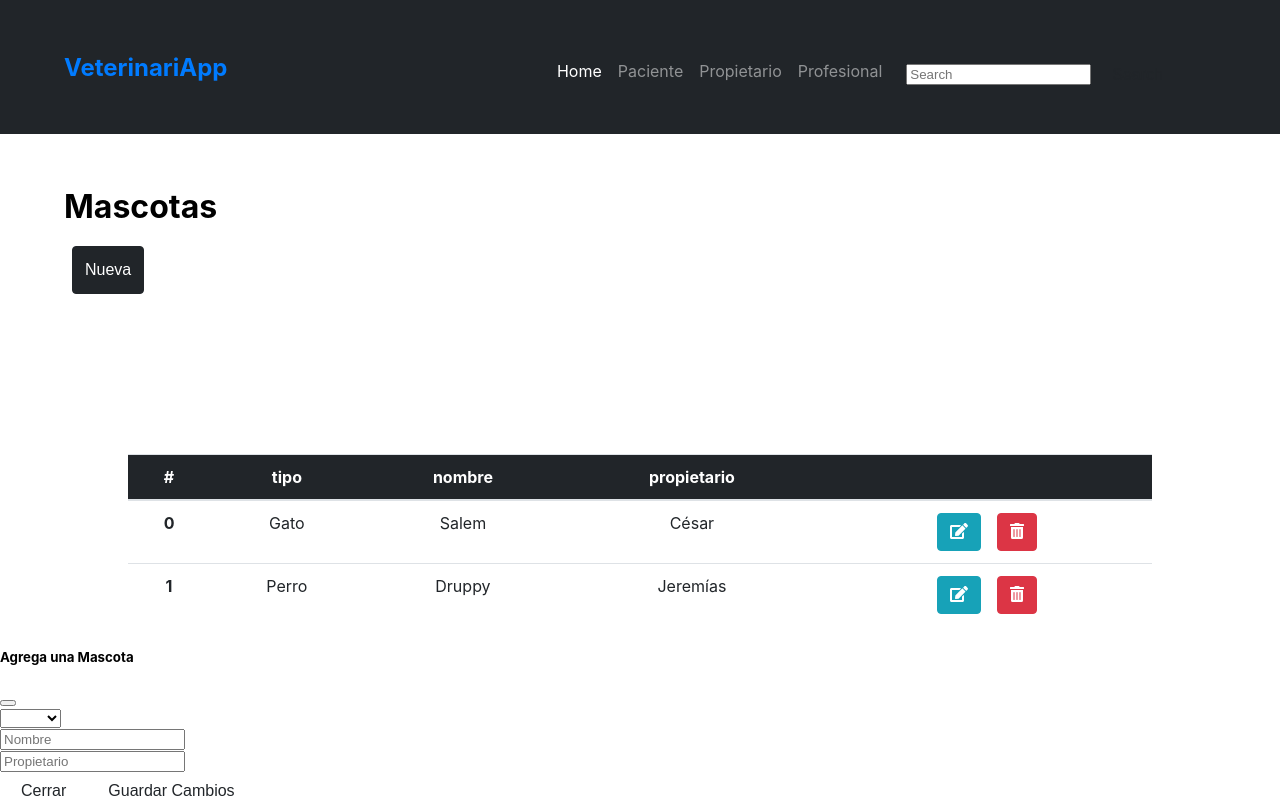
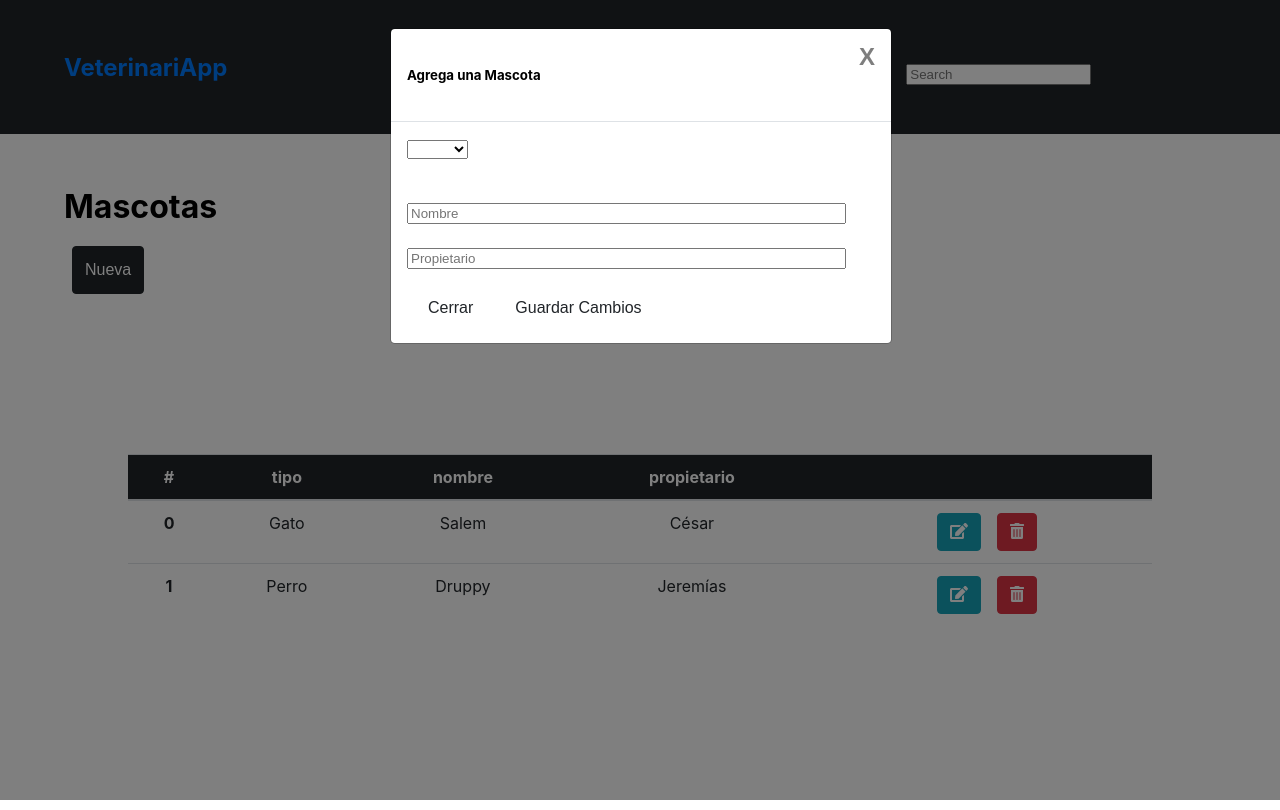
Before and after one commit to cordobacesar29/react-veterinaria, a React (Create React App) app: page / in a window 1280 px wide. Both pictures are taken after a click on the button "Nueva". Built offline with nearby package versions, Linux system fonts and the light colour scheme.

Commit message:
stilos css para modal

```diff
--- a/src/component/Modal/Modal.css
+++ b/src/component/Modal/Modal.css
@@ -0,0 +1,92 @@
+.modal {
+    position: fixed;
+    top: 0;
+    left: 0;
+    z-index: 1050;
+    width: 100%;
+    height: 100%;
+    overflow: hidden;
+    outline: 0;
+  }
+
+  .modal-backdrop.show {
+    opacity: .5;
+  }
+
+  .modal-backdrop {
+    position: fixed;
+    top: 0;
+    left: 0;
+    z-index: 1040;
+    width: 100vw;
+    height: 100vh;
+    background-color: #000;
+  }
+  .fade {
+    transition: opacity .15s linear;
+  }
+
+  .modal-dialog {
+    position: relative;
+    width: auto;
+    margin: .5rem;
+    pointer-events: none;
+  }
+
+  .modal-dialog-centered {
+    display: -ms-flexbox;
+    display: flex;
+    -ms-flex-align: center;
+    align-items: center;
+    min-height: calc(100% - 1rem);
+  }
+
+  .modal-dialog-centered {
+    min-height: calc(100% - 3.5rem);
+  }
+
+  .modal-dialog {
+    max-width: 500px;
+    margin: 1.75rem auto;
+  }
+
+  .modal-content {
+    position: relative;
+    display: flex;
+    flex-direction: column;
+    width: 100%;
+    pointer-events: auto;
+    background-color: #fff;
+    background-clip: padding-box;
+    border: 1px solid rgba(0,0,0,.2);
+    border-radius: .3rem;
+    outline: 0;
+  }
+
+  .modal-body {
+    position: relative;
+    flex: 1 1 auto;
+    padding: 1rem;
+  }
+
+  .form-row {
+    padding: 20px 0px;
+    display: flex;
+    flex-direction: row;
+    justify-content: space-between;
+    flex-wrap: wrap;
+    margin-right: -5px;
+    margin-left: -5px;
+  }
+
+  .form-row > .col {
+    width: 100%;
+    padding-right: 5px;
+    padding-left: 5px;
+    margin-right: 10px;
+    margin-top: 23px;
+  }
+
+  .form-row > .col > input{
+    width: 94%;
+  }
--- a/src/component/Modal/Modal.js
+++ b/src/component/Modal/Modal.js
@@ -1,17 +1,19 @@
 import React from 'react';
 import { ModalHeader } from './ModalHeader';
 import { Select } from '../Select/Select';
+import './Modal.css';
 
 export const Modal = () => {
     return (
-        <div className="modal fade" id="exampleModal" tabIndex="-1" aria-labelledby="exampleModalLabel" aria-hidden="true">
+        <>
+            <div className="modal" id="exampleModal" tabIndex="-1" aria-labelledby="exampleModalLabel" aria-hidden="true">
                 <div className="modal-dialog">
                     <div className="modal-content">
                         <ModalHeader/>
                         <div className="modal-body">
                             <form id="form">
                                 <Select/>
-                            <div className="row">
+                                <div className="form-row">
                                     <div className="col">
                                         <input id="input-nombre" type="text" className="form-control" placeholder="Nombre" aria-label="Nombre"/>
                                     </div>
@@ -28,5 +30,7 @@
                     </div>
                 </div>
             </div>
+            <div className="modal-backdrop fade show"></div>
+        </>
     )
 }
--- /dev/null
+++ b/src/component/Modal/ModalHeader.css
@@ -0,0 +1,24 @@
+.modal-header {
+  display: flex;
+  align-items: flex-start;
+  justify-content: space-between;
+  padding: 1rem 1rem;
+  border-bottom: 1px solid #dee2e6;
+  border-top-left-radius: calc(.3rem - 1px);
+  border-top-right-radius: calc(.3rem - 1px);
+}
+
+.modal-header .btn-close {
+  padding: 0;
+  background-color: transparent;
+  border: 0;
+  appearance: none;
+  float: right;
+  font-size: 1.5rem;
+  font-weight: 700;
+  line-height: 1;
+  color: #000;
+  text-shadow: 0 1px 0 #fff;
+  opacity: .5;
+  cursor: pointer;
+}
--- a/src/component/Modal/ModalHeader.js
+++ b/src/component/Modal/ModalHeader.js
@@ -1,4 +1,5 @@
 import React from 'react';
+import './ModalHeader.css';
 
 export const ModalHeader = () => {
     return (
@@ -12,6 +13,7 @@
                 data-bs-dismiss="modal"
                 aria-label="Close"
             >
+            X
             </button>
         </div>
     );
```
Lines whose indentation alone changed are shown as unchanged.
